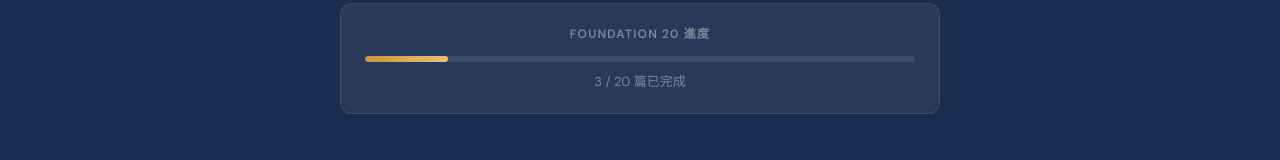
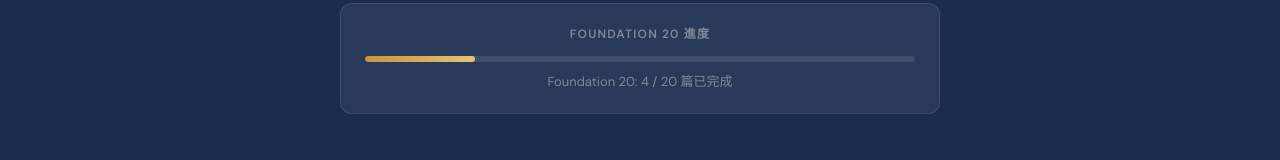
Before and after one commit to EclipseLegend/asklintax, a Next.js app: page /zh in a window 1280 px wide. Shown: the part 598-758 px from the top of the page. Built offline with nearby package versions, Linux system fonts and the light colour scheme.

Commit message:
Add files via upload

```diff
--- a/pages/zh/index.js
+++ b/pages/zh/index.js
@@ -49,9 +49,9 @@ export default function ZhHomePage({ translations }) {
           <div className={styles.progress}>
             <div className={styles.progressLabel}>Foundation 20 進度</div>
             <div className={styles.progressBar}>
-              <div className={styles.progressFill} style={{ width: '15%' }} />
+              <div className={styles.progressFill} style={{ width: '20%' }} />
             </div>
-            <div className={styles.progressText}>3 / 20 篇已完成</div>
+            <div className={styles.progressText}>Foundation 20: 4 / 20 篇已完成</div>
           </div>
         </div>
       </section>
```
